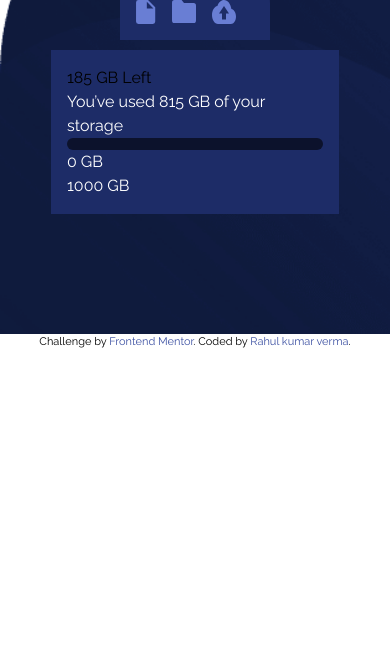
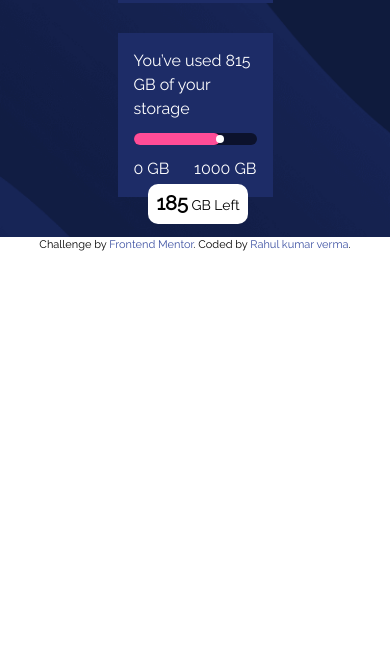
Before and after one commit to devrahuljourney/frontend-Mentor, a plain HTML site: page fylo-data-storage-component-master/index.html in a window 390 px wide. Shown: the part 187-844 px from the top of the page. Drawn offline with nearby package versions, Linux system fonts and the light colour scheme.

Commit message:
competed

```diff
--- a/fylo-data-storage-component-master/index.html
+++ b/fylo-data-storage-component-master/index.html
@@ -46,31 +46,102 @@
       background-color: var(--VeryDarkBlue);
     }
     .level{
-      background: linear-gradient(to right,hsl(6, 100%, 80%) to hsl(335, 100%, 65%) );
+      background-color: hsl(335, 100%, 65%);
+      color: aqua;
+    }
+    .point{
+      background-color: white;
+    }
+    .box{
+       background-color: #ffffff;
+       width: 120px;
+       height: 50px;
+       position: relative;
+       left: 50%;
+       top: -40px;
+       padding: 4px;
+       text-align: center;
+       border-radius: 10px;
+    }
+    .box::after{
+      position: absolute;
+      content: "";
+      /* background-color: #ffffff; */
+
+      height: 30px;
+      width: 30px;
+      right: 11px;
+      transform: rotate(45deg);
+      border-bottom: 20px solid #ffffff;
+      border-right: 10px solid #ffffff;
+
+    }
+    .img {
+      width: 40px;
+      height: 40px;
+      background-color: var(--VeryDarkBlue);
+      padding: 8px;
+      border-radius: 10px;
+    }
+    @media only screen and (max-width: 640px)
+    {
+      .container{
+      background-image: url(./images/bg-mobile.png);
+      background-size: cover;
+      background-repeat: no-repeat;
+
+    }
+    .box{
+       background-color: #ffffff;
+       width: 100px;
+       height: 40px;
+       position: absolute;
+       padding: 4px;
+       text-align: center;
+       top: 44%;
+       left: 38%;
+       border-radius: 10px;
+    }
+    .box::after{
+      position: absolute;
+      content: "";
+      /* background-color: #ffffff; */
+
+      height: 30;
+      width: 0;
+      right: 0;
+      transform: rotate(45deg);
+      border-bottom: 0 solid #ffffff;
+      border-right: 0 solid #ffffff;
+
+    }
     }
   </style>
 </head>
 <body>
-     <div class="container flex w-full flex-col lg:flex-row justify-center items-center gap-[10px] mx-auto p-[120px] ">
-       <div class="round p-4 rounded-tr-[70px] flex flex-col gap-4">
+     <div class="container flex w-full flex-col lg:flex-row justify-center items-center gap-[30px] mx-auto lg:p-[120px] p-[40px] ">
+       <div class="round p-5 rounded-tr-[70px] flex flex-col gap-4 w-[50%] lg:w-[25%] h-[150px]">
         <div class="text">
           <img src="./images/logo.svg" alt="logo">
         </div>
-        <div class="icon flex gap-4">
-          <img src="./images/icon-document.svg" alt="image">
-          <img src="./images/icon-folder.svg" alt="image">
-          <img src="./images/icon-upload.svg" alt="image">
+        <div class="icon flex gap-4 ml-2">
+          <img class="img " src="./images/icon-document.svg" alt="image">
+          <img class="img " src="./images/icon-folder.svg" alt="image">
+          <img class="img " src="./images/icon-upload.svg" alt="image">
         </div>
        </div>
-       <div class="rectangle  p-4">
-        <div class="space">185 GB Left</div>
-        <div class="data flex flex-col">
+       <div class="rectangle  p-4 w-1/2 ">
+       <div class="box">
+        <div class="space text-[hsl(229, 7%, 55%)] text-[14px]"><span class="text-[20px] text-[#000000] font-bold">185</span> GB Left</div>
+       </div>
+        <div class="data flex flex-col gap-3">
           <p> You’ve used 815 GB of your storage</p>
-          <div class="line w-64 h-3 rounded-full relative ">
-             <div class="level w- h-full rounded-full"></div>
-             <div class="point"></div>
+          <div class="line w-[100%] h-3  rounded-full relative">
+            <div class="level w-[70%] h-full  rounded-full"></div>
+            <div class="point w-2 h-2  rounded-full absolute top-1/2 left-[70%] transform -translate-x-1/2 -translate-y-1/2"></div>
           </div>
-          <div class="line-data">
+
+          <div class="line-data flex justify-between">
             <p>0 GB</p>
             <p>1000 GB</p>
           </div>
@@ -79,7 +150,7 @@
      </div>
   <div class="attribution">
     Challenge by <a href="https://www.frontendmentor.io?ref=challenge" target="_blank">Frontend Mentor</a>.
-    Coded by <a href="#">Rahul kumar verma</a>.
+    Coded by <a href="https://www.linkedin.com/in/rkvrahul/">Rahul kumar verma</a>.
   </div>
 </body>
 </html>
```
